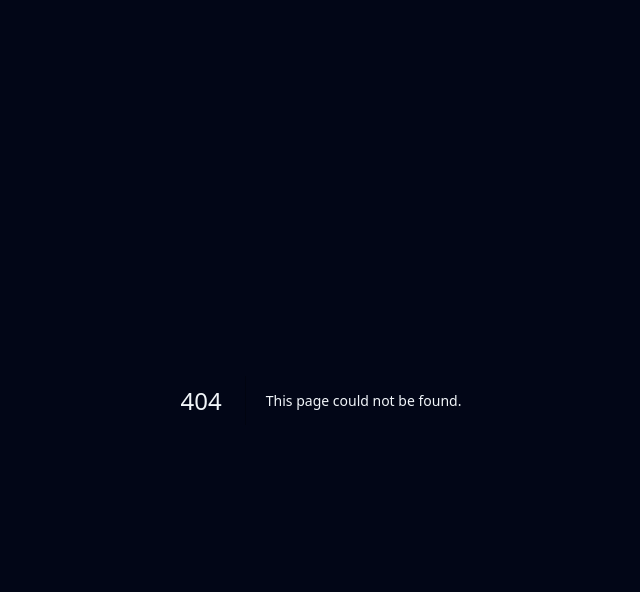
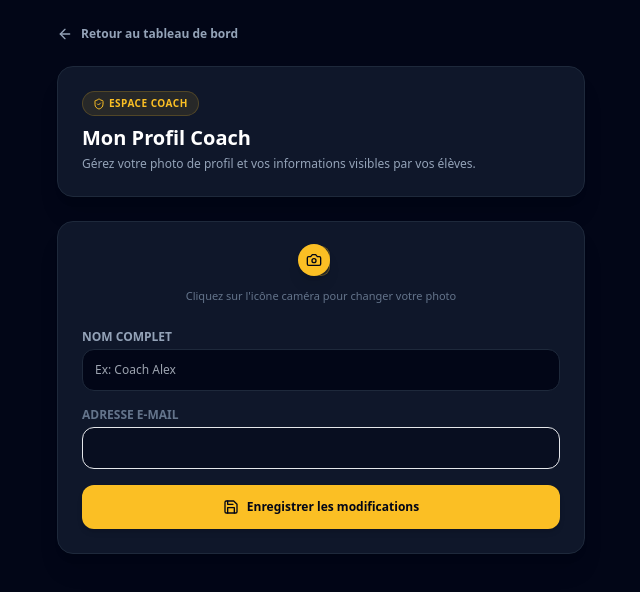
Before and after one commit to Juez34/coaching-vip, a Next.js app: page /coach/profile in a window 1280 px wide. Before the commit this address had no page. Shown: the top 592 px of the page, without its empty margins (319-959 px from the left). Built offline with nearby package versions, Linux system fonts and the light colour scheme; no server answers.

Commit message:
Create page.js

```diff
--- /dev/null
+++ b/app/coach/profile/page.js
@@ -0,0 +1,213 @@
+"use client";
+import React, { useState, useEffect } from "react";
+import { supabase } from "../../../lib/supabase";
+import Avatar from "../../../components/Avatar";
+import { Camera, Loader2, ArrowLeft, Save, ShieldCheck } from "lucide-react";
+import Link from "next/link";
+import { useRouter } from "next/navigation";
+
+export default function CoachProfilePage() {
+  const router = useRouter();
+  const [loading, setLoading] = useState(true);
+  const [uploading, setUploading] = useState(false);
+  const [saving, setSaving] = useState(false);
+
+  const [user, setUser] = useState(null);
+  const [fullName, setFullName] = useState("");
+  const [avatarUrl, setAvatarUrl] = useState("");
+
+  useEffect(() => {
+    getProfile();
+  }, []);
+
+  const getProfile = async () => {
+    try {
+      setLoading(true);
+      const { data: { user } } = await supabase.auth.getUser();
+
+      if (user) {
+        setUser(user);
+        const { data: profile, error } = await supabase
+          .from("profiles")
+          .select("*")
+          .eq("id", user.id)
+          .single();
+
+        if (error) throw error;
+        if (profile) {
+          setFullName(profile.full_name || "");
+          setAvatarUrl(profile.avatar_url || "");
+        }
+      }
+    } catch (err) {
+      console.error("Erreur chargement profil coach :", err);
+    } finally {
+      setLoading(false);
+    }
+  };
+
+  // Upload de l'avatar vers le bucket Supabase Storage "avatars"
+  const handleAvatarUpload = async (e) => {
+    try {
+      setUploading(true);
+      const file = e.target.files[0];
+      if (!file) return;
+
+      const fileExt = file.name.split(".").pop();
+      const filePath = `${user.id}-${Math.random()}.${fileExt}`;
+
+      // 1. Envoi dans le bucket "avatars"
+      const { error: uploadError } = await supabase.storage
+        .from("avatars")
+        .upload(filePath, file);
+
+      if (uploadError) throw uploadError;
+
+      // 2. Récupération de l'URL publique
+      const { data: { publicUrl } } = supabase.storage
+        .from("avatars")
+        .getPublicUrl(filePath);
+
+      setAvatarUrl(publicUrl);
+
+      // 3. Mise à jour en BDD
+      const { error: updateError } = await supabase
+        .from("profiles")
+        .update({ avatar_url: publicUrl })
+        .eq("id", user.id);
+
+      if (updateError) throw updateError;
+      alert("Photo de profil mise à jour !");
+    } catch (error) {
+      alert("Erreur lors de l'upload : " + error.message);
+    } finally {
+      setUploading(false);
+    }
+  };
+
+  const handleUpdateProfile = async (e) => {
+    e.preventDefault();
+    try {
+      setSaving(true);
+      const { error } = await supabase
+        .from("profiles")
+        .update({ full_name: fullName })
+        .eq("id", user.id);
+
+      if (error) throw error;
+      alert("Profil coach mis à jour avec succès !");
+    } catch (err) {
+      alert("Erreur enregistrement : " + err.message);
+    } finally {
+      setSaving(false);
+    }
+  };
+
+  if (loading) {
+    return (
+      <div className="min-h-screen bg-slate-950 text-slate-100 flex items-center justify-center">
+        <Loader2 className="w-8 h-8 animate-spin text-amber-400" />
+      </div>
+    );
+  }
+
+  return (
+    <div className="min-h-screen bg-slate-950 text-slate-100 font-sans p-4 sm:p-6 max-w-xl mx-auto pb-24">
+      {/* Bouton Retour */}
+      <button
+        onClick={() => router.back()}
+        className="inline-flex items-center gap-2 text-xs font-bold text-slate-400 hover:text-amber-400 mb-6 transition-colors cursor-pointer"
+      >
+        <ArrowLeft className="w-4 h-4" />
+        <span>Retour au tableau de bord</span>
+      </button>
+
+      {/* En-tête */}
+      <div className="bg-slate-900 border border-slate-800 rounded-2xl p-6 shadow-xl mb-6">
+        <span className="text-[10px] font-bold uppercase tracking-wider text-amber-400 bg-amber-400/10 px-2.5 py-1 rounded-full border border-amber-400/20 inline-flex items-center gap-1">
+          <ShieldCheck className="w-3 h-3" /> Espace Coach
+        </span>
+        <h1 className="text-xl font-black text-white mt-2">Mon Profil Coach</h1>
+        <p className="text-xs text-slate-400 mt-1">
+          Gérez votre photo de profil et vos informations visibles par vos élèves.
+        </p>
+      </div>
+
+      <div className="bg-slate-900 border border-slate-800 rounded-2xl p-6 shadow-xl space-y-6">
+        {/* Photo de profil */}
+        <div className="flex flex-col items-center justify-center gap-3">
+          <div className="relative group">
+            <Avatar url={avatarUrl} name={fullName} size="xl" />
+
+            <label
+              htmlFor="coach-avatar-upload"
+              className="absolute bottom-0 right-0 bg-amber-400 hover:bg-amber-300 text-slate-950 p-2 rounded-full cursor-pointer shadow-lg transition-transform group-hover:scale-110"
+              title="Changer la photo"
+            >
+              {uploading ? (
+                <Loader2 className="w-4 h-4 animate-spin" />
+              ) : (
+                <Camera className="w-4 h-4" />
+              )}
+            </label>
+
+            <input
+              id="coach-avatar-upload"
+              type="file"
+              accept="image/*"
+              onChange={handleAvatarUpload}
+              disabled={uploading}
+              className="hidden"
+            />
+          </div>
+          <span className="text-[11px] text-slate-500">
+            Cliquez sur l'icône caméra pour changer votre photo
+          </span>
+        </div>
+
+        {/* Formulaire */}
+        <form onSubmit={handleUpdateProfile} className="space-y-4">
+          <div>
+            <label className="block text-xs font-bold uppercase text-slate-400 mb-1">
+              Nom complet
+            </label>
+            <input
+              type="text"
+              value={fullName}
+              onChange={(e) => setFullName(e.target.value)}
+              className="w-full bg-slate-950 border border-slate-800 rounded-xl p-3 text-xs text-white focus:outline-none focus:border-amber-400"
+              placeholder="Ex: Coach Alex"
+            />
+          </div>
+
+          <div>
+            <label className="block text-xs font-bold uppercase text-slate-500 mb-1">
+              Adresse e-mail
+            </label>
+            <input
+              type="email"
+              value={user?.email || ""}
+              disabled
+              className="w-full bg-slate-950/50 border border-slate-850 rounded-xl p-3 text-xs text-slate-500 cursor-not-allowed"
+            />
+          </div>
+
+          <button
+            type="submit"
+            disabled={saving}
+            className="w-full bg-amber-400 hover:bg-amber-300 text-slate-950 font-bold p-3.5 rounded-xl text-xs flex items-center justify-center gap-2 transition-all shadow-md cursor-pointer disabled:opacity-50 mt-4"
+          >
+            {saving ? (
+              <Loader2 className="w-4 h-4 animate-spin" />
+            ) : (
+              <>
+                <Save className="w-4 h-4" />
+                <span>Enregistrer les modifications</span>
+              </>
+            )}
+          </button>
+        </form>
+      </div>
+    </div>
+  );
+}
```
